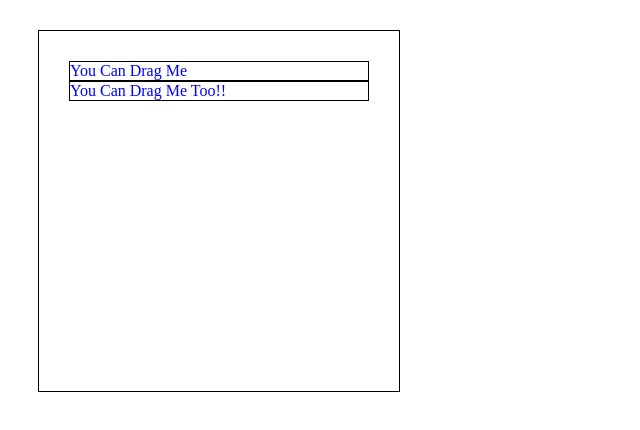
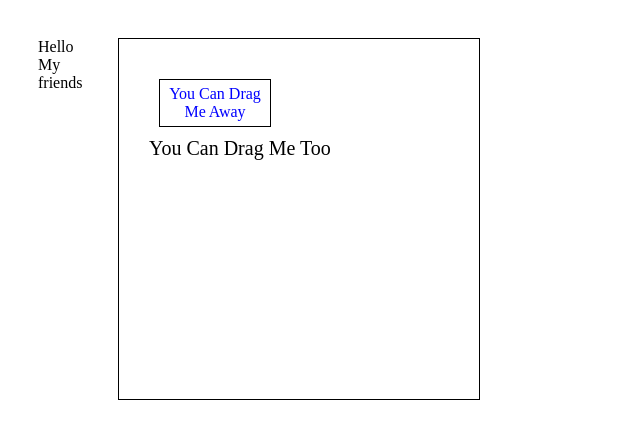
Before and after one commit to prabhat903/VueDragPro, a Vue app: page / in a window 1280 px wide. Shown: the top 430 px of the page, without its empty margins (0-640 px from the left). Built offline with nearby package versions, Linux system fonts and the light colour scheme.

Commit message:
drag  having container scroll offset

```diff
--- a/package.json
+++ b/package.json
@@ -1,5 +1,5 @@
 {
-  "name": "vue-drag-liberary",
+  "name": "vue-drag-library",
   "version": "0.1.0",
   "private": true,
   "scripts": {
--- a/src/App.vue
+++ b/src/App.vue
@@ -1,10 +1,17 @@
 <template>
-  <div>
-    <div style="{margin:'30px'}">
-      <container class="DraggingContainer" :center="false">
-        <Drag :forward="true" class="card">You Can Drag Me</Drag>
-        <Drag class="card">You Can Drag Me Too!!</Drag>
+  <div class="parent">
+    <div class="mainContainer">
+      <div class="sibling">Hello My friends</div>
+      <container class="DraggingContainer" :center="true">
+        <Drag :forward="true" class="card">You Can Drag Me Away</Drag>
+        <div>
+          <div class="title">You Can Drag Me Too</div>
+          <Drag class="card">
+            <div>But I came back!!</div>
+          </Drag>
+        </div>
       </container>
+      <div style="{clear:both}"></div>
     </div>
   </div>
 </template>
@@ -22,14 +29,40 @@ export default {
 </script>
 
 <style>
+.title {
+  height: 300px;
+  width: 200px;
+  font-size: 20px;
+}
 .card {
+  overflow: auto;
   border: 1px solid black;
   color: blue;
   cursor: move;
+  margin: 10px;
+  padding: 5px;
+  text-align: center;
+  width: 100px;
 }
 div.DraggingContainer {
+  float: left;
   height: 300px;
   padding: 30px;
   width: 300px;
+  border: 1px solid black;
+  margin: 30px;
+  overflow: auto;
+}
+.sibling {
+  width: 20px;
+  float: left;
+  margin: 30px;
+}
+.mainContainer {
+  width: 2000px;
+}
+.parent {
+  width: 500px;
+  overflow: auto;
 }
 </style>
--- a/src/components/Drag.vue
+++ b/src/components/Drag.vue
@@ -44,8 +44,8 @@ export default {
         };
       } else {
         this.offset = {
-          x: event.target.offsetWidth / 2 + parseFloat(margin.x),
-          y: event.target.offsetHeight / 2 + parseFloat(margin.y)
+          x: this.$el.offsetWidth / 2 + parseFloat(margin.x),
+          y: this.$el.offsetHeight / 2 + parseFloat(margin.y)
         };
       }
 
@@ -63,7 +63,6 @@ export default {
 
 <style>
 .dragMe {
-  border: 1px solid black;
   cursor: move;
   position: absolute;
 }
--- a/src/components/container.vue
+++ b/src/components/container.vue
@@ -15,7 +15,8 @@ export default {
   },
   data() {
     return {
-      context: null
+      context: null,
+      containerOffset: null
     };
   },
   provide() {
@@ -32,6 +33,7 @@ export default {
     },
     clearContext() {
       this.context = null;
+      this.containerOffset = null;
     },
     dropAny() {
       if (this.context) this.context.drop();
@@ -39,6 +41,23 @@ export default {
     findPositionInContainer(e) {
       let x = e.pageX - this.$el.offsetLeft,
         y = e.pageY - this.$el.offsetTop;
+      if (!this.containerOffset) {
+        let ele = this.$el.parentElement;
+        this.containerOffset = { x: 0, y: 0 };
+        while (ele.tagName.toLowerCase() !== "body") {
+          this.containerOffset.x += ele.scrollLeft;
+          this.containerOffset.y += ele.scrollTop;
+          ele = ele.parentElement;
+        }
+        console.log(
+          "containerOffset",
+          this.containerOffset.x,
+          this.containerOffset.y
+        );
+      }
+      x += this.containerOffset.x + this.$el.scrollLeft;
+      y += this.containerOffset.y + this.$el.scrollTop;
+      console.log(x, y);
       return {
         x,
         y
@@ -61,9 +80,5 @@ export default {
 <style>
 .container {
   position: relative;
-  border: 1px solid black;
-  height: 100px;
-  width: 200px;
-  margin: 30px;
 }
 </style>
```
Also changed, not shown: src/components/handle.vue (added, +11 -0 lines).
